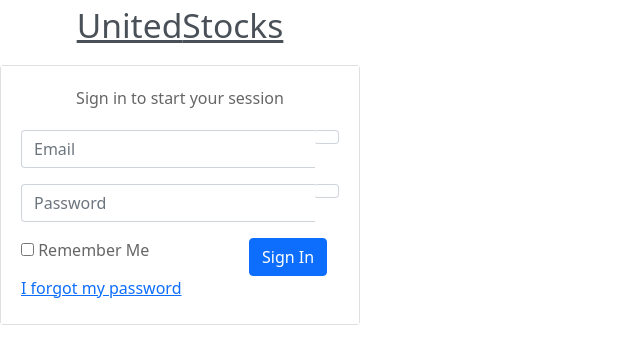
After one commit to PreetbMehta/StockEntry, a PHP site: page /login.php in a window 1280 px wide. The commit adds this page. Shown: the top 364 px of the page, without its empty margins (0-640 px from the left). Run offline with PHP 8.4, Linux system fonts and the light colour scheme.

Commit message:
Fourth commit

```diff
--- a/CompletedOrders.php
+++ b/CompletedOrders.php
@@ -49,7 +49,7 @@
       overflow:auto;
     }
     #MyTable{
-      width:98% !important;
+      width:95% !important;
     }
   </style>
 
--- a/index.php
+++ b/index.php
@@ -71,7 +71,7 @@
 
   <div class="col-md-2">
     <label for="validationCustom02" class="form-label">Quantity</label>
-    <input type="number" class="form-control" id="Quantity" name="Quantity" required><span id="numloc"></span></br>
+    <input type="number" min="1" class="form-control" id="Quantity" name="Quantity" required><span id="numloc"></span></br>
   </div>
 
   <div class="col-md-4">
@@ -83,7 +83,7 @@
 
   <div class="col-md-2">
     <label for="validationCustom02" class="form-label"  >Price</label>
-    <input type="number" step="0.01" class="form-control" id="validationCustom02" name="Price" required>
+    <input type="number" min="1" step="0.01" class="form-control" id="validationCustom02" name="Price" required>
   </div>
 
   <div class="col-md-2">
--- /dev/null
+++ b/login.css
@@ -0,0 +1,128 @@
+.login-logo,
+.register-logo {
+  font-size: 2.1rem;
+  font-weight: 300;
+  margin-bottom: .9rem;
+  text-align: center;
+}
+
+.login-logo a,
+.register-logo a {
+  color: #495057;
+}
+
+.login-page,
+.register-page {
+  -webkit-align-items: center;
+  -ms-flex-align: center;
+  align-items: center;
+  background-color: #e9ecef;
+  display: -webkit-flex;
+  display: -ms-flexbox;
+  display: flex;
+  -webkit-flex-direction: column;
+  -ms-flex-direction: column;
+  flex-direction: column;
+  height: 100vh;
+  -webkit-justify-content: center;
+  -ms-flex-pack: center;
+  justify-content: center;
+}
+
+.login-box,
+.register-box {
+  width: 360px;
+}
+
+@media (max-width: 576px) {
+  .login-box,
+  .register-box {
+    margin-top: .5rem;
+    width: 90%;
+  }
+}
+
+.login-box .card,
+.register-box .card {
+  margin-bottom: 0;
+}
+
+.login-card-body,
+.register-card-body {
+  background-color: #fff;
+  border-top: 0;
+  color: #666;
+  padding: 20px;
+}
+
+.login-card-body .input-group .form-control,
+.register-card-body .input-group .form-control {
+  border-right: 0;
+}
+
+.login-card-body .input-group .form-control:focus,
+.register-card-body .input-group .form-control:focus {
+  box-shadow: none;
+}
+
+.login-card-body .input-group .form-control:focus ~ .input-group-prepend .input-group-text,
+.login-card-body .input-group .form-control:focus ~ .input-group-append .input-group-text,
+.register-card-body .input-group .form-control:focus ~ .input-group-prepend .input-group-text,
+.register-card-body .input-group .form-control:focus ~ .input-group-append .input-group-text {
+  border-color: #80bdff;
+}
+
+.login-card-body .input-group .form-control.is-valid:focus,
+.register-card-body .input-group .form-control.is-valid:focus {
+  box-shadow: none;
+}
+
+.login-card-body .input-group .form-control.is-valid ~ .input-group-prepend .input-group-text,
+.login-card-body .input-group .form-control.is-valid ~ .input-group-append .input-group-text,
+.register-card-body .input-group .form-control.is-valid ~ .input-group-prepend .input-group-text,
+.register-card-body .input-group .form-control.is-valid ~ .input-group-append .input-group-text {
+  border-color: #28a745;
+}
+
+.login-card-body .input-group .form-control.is-invalid:focus,
+.register-card-body .input-group .form-control.is-invalid:focus {
+  box-shadow: none;
+}
+
+.login-card-body .input-group .form-control.is-invalid ~ .input-group-append .input-group-text,
+.register-card-body .input-group .form-control.is-invalid ~ .input-group-append .input-group-text {
+  border-color: #dc3545;
+}
+
+.login-card-body .input-group .input-group-text,
+.register-card-body .input-group .input-group-text {
+  background-color: transparent;
+  border-bottom-right-radius: 0.25rem;
+  border-left: 0;
+  border-top-right-radius: 0.25rem;
+  color: #777;
+  transition: border-color 0.15s ease-in-out, box-shadow 0.15s ease-in-out;
+}
+
+.login-box-msg,
+.register-box-msg {
+  margin: 0;
+  padding: 0 20px 20px;
+  text-align: center;
+}
+
+.social-auth-links {
+  margin: 10px 0;
+}
+
+.dark-mode .login-card-body,
+.dark-mode .register-card-body {
+  background-color: #343a40;
+  border-color: #6c757d;
+  color: #fff;
+}
+
+.dark-mode .login-logo a,
+.dark-mode .register-logo a {
+  color: #fff;
+}
--- /dev/null
+++ b/login.php
@@ -0,0 +1,99 @@
+<?php
+    include("conn.php");
+?>
+<!doctype html>
+<html lang="en">
+  <head>
+    <!-- Required meta tags -->
+    <meta charset="utf-8">
+    <meta name="viewport" content="width=device-width, initial-scale=1">
+
+    <!-- Bootstrap CSS -->
+    <link href="https://cdn.jsdelivr.net/npm/bootstrap@5.1.3/dist/css/bootstrap.min.css" rel="stylesheet" integrity="sha384-1BmE4kWBq78iYhFldvKuhfTAU6auU8tT94WrHftjDbrCEXSU1oBoqyl2QvZ6jIW3" crossorigin="anonymous">
+
+    <link rel="shortcut icon" href="images/united.jpg" type="images/jpg">
+    <title>UnitedStocks</title>
+    <link rel="stylesheet" href="login.css">
+    <!-- <style>
+        *{
+        margin:0;
+        padding:0;
+        }
+        body{
+        background:rgb(209, 224, 224);
+        }
+        .login-box{
+
+        }
+    </style> -->
+  </head>
+  <body>
+        <div class="login-box">
+        <div class="login-logo">
+            <a href="index2.html"><b>United</b>Stocks</a>
+        </div>
+        <!-- /.login-logo -->
+        <div class="card">
+            <div class="card-body login-card-body">
+            <p class="login-box-msg">Sign in to start your session</p>
+            <?php if(isset($err_msg)&& $err_msg!=""){
+                                    ?>
+                                    <div class="text-danger">
+                                    <?php echo $err_msg; ?>
+                                    </div>
+                                    <?php
+                                }
+                                ?>
+            <form  method="post">
+                <div class="input-group mb-3">
+                <input type="email" class="form-control" placeholder="Email" name="username"required>
+                <div class="input-group-append">
+                    <div class="input-group-text">
+                    <span class="fas fa-envelope"></span>
+                    </div>
+                </div>
+                </div>
+                <div class="input-group mb-3">
+                <input type="password" class="form-control" placeholder="Password" name="password"required>
+                <div class="input-group-append">
+                    <div class="input-group-text">
+                    <span class="fas fa-lock"></span>
+                    </div>
+                </div>
+                </div>
+                <div class="row">
+                <div class="col-8">
+                    <div class="icheck-primary">
+                    <input type="checkbox" id="remember">
+                    <label for="remember">
+                        Remember Me
+                    </label>
+                    </div>
+                </div>
+                <!-- /.col -->
+                <div class="col-4">
+                    <button type="submit" class="btn btn-primary btn-block" name="login" value="login">Sign In</button>
+                </div>
+                <!-- /.col -->
+                </div>
+            </form>
+            <p class="mb-1">
+                <a href="forgot-password.php">I forgot my password</a>
+            </p>
+            </div>
+            <!-- /.login-card-body -->
+        </div>
+        </div>
+
+        <!-- Optional JavaScript; choose one of the two! -->
+
+        <!-- Option 1: Bootstrap Bundle with Popper -->
+        <script src="https://cdn.jsdelivr.net/npm/bootstrap@5.1.3/dist/js/bootstrap.bundle.min.js" integrity="sha384-ka7Sk0Gln4gmtz2MlQnikT1wXgYsOg+OMhuP+IlRH9sENBO0LRn5q+8nbTov4+1p" crossorigin="anonymous"></script>
+
+        <!-- Option 2: Separate Popper and Bootstrap JS -->
+        <!--
+        <script src="https://cdn.jsdelivr.net/npm/@popperjs/core@2.10.2/dist/umd/popper.min.js" integrity="sha384-7+zCNj/IqJ95wo16oMtfsKbZ9ccEh31eOz1HGyDuCQ6wgnyJNSYdrPa03rtR1zdB" crossorigin="anonymous"></script>
+        <script src="https://cdn.jsdelivr.net/npm/bootstrap@5.1.3/dist/js/bootstrap.min.js" integrity="sha384-QJHtvGhmr9XOIpI6YVutG+2QOK9T+ZnN4kzFN1RtK3zEFEIsxhlmWl5/YESvpZ13" crossorigin="anonymous"></script>
+        -->
+  </body>
+</html>
```
Also changed, not shown: Portfolio.php (+9 -1 lines), Sold.php (+5 -5 lines).
